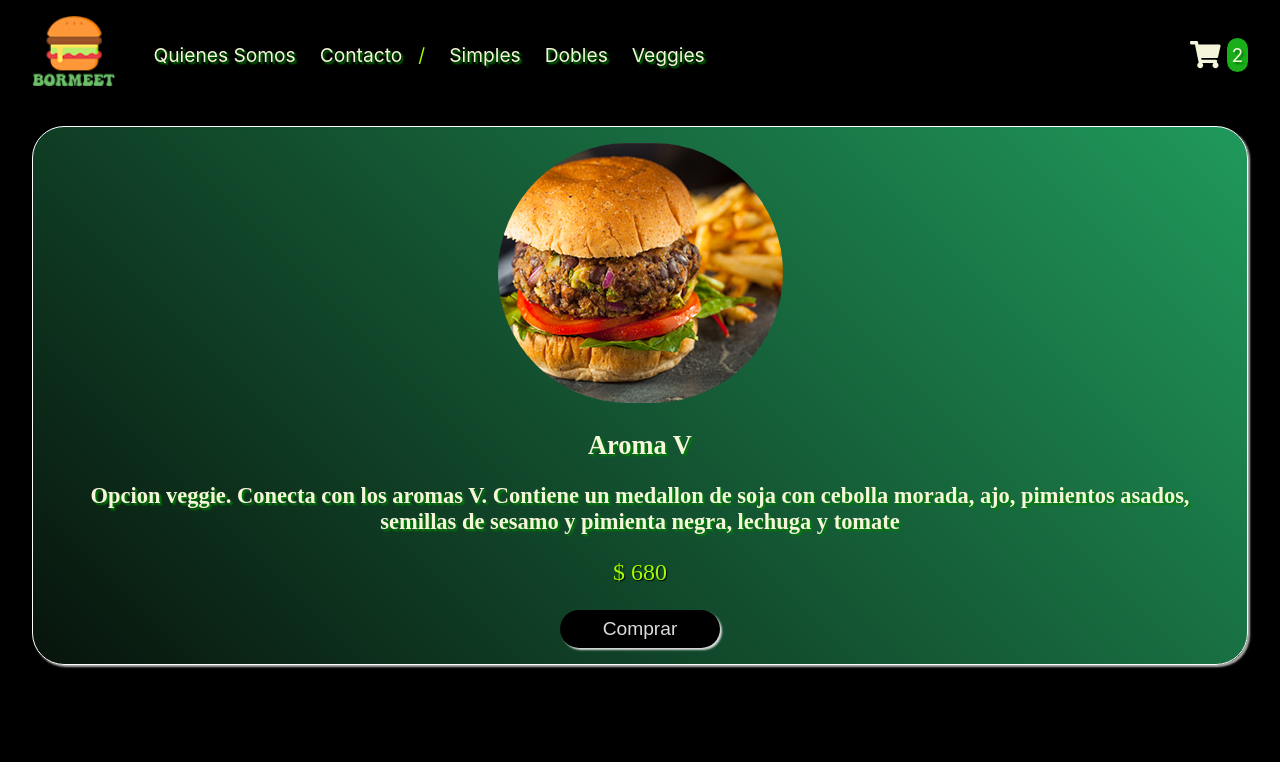
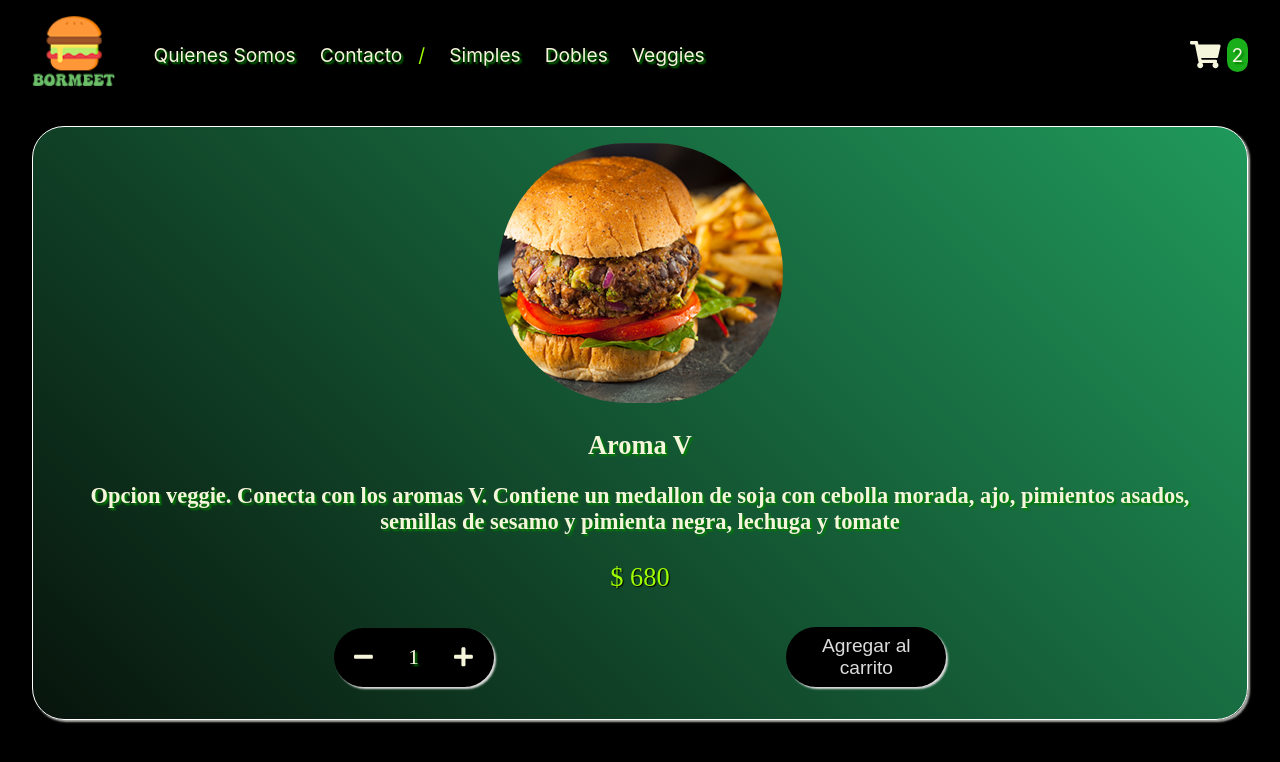
Before and after one commit to thomasceraldi/burmeet, a React (Create React App) app: page /producto/aromav in a window 1280 px wide. Shown: the top 762 px of the page. Built offline with nearby package versions, Linux system fonts and the light colour scheme.

Commit message:
botonCompra

```diff
--- a/src/components/ItemCount.css
+++ b/src/components/ItemCount.css
@@ -1,34 +1,48 @@
 .contenedorItemCount {
-    display: inline-block;
-    border: solid 1px #f5f5dc75;
-    box-shadow: 1px 1px 1px #0f440f;
+    display: flex;
+    justify-content: space-evenly;
+    align-items: center;
     padding: 0.5rem;
-    margin-top: 1.5rem;
+    margin-top: 0rem;
+    margin-bottom: 1.5rem;
 }
 
 .contenedorBotonesSumaResta {
     display: flex;
     justify-content: space-around;
     align-items: center;
+    background-color: black;
+    border-radius: 10rem;
+    box-shadow: 2px 2px 2px;
+    color: gainsboro;
+    width: 10rem;
+    height: 3.7rem;
 }
 
 .contenedorBotonesSumaResta p {
     color: beige;
     text-shadow: 2px 2px 2px green;
-    font-size: 1.5rem;
+    font-size: 1.35rem;
 }
 
 .operador {
     color: beige;
     text-shadow: 2px 2px 2px green;
-    font-size: 1.5rem;
+    font-size: 1.35rem;
 }
 
 .botonAgregarCarrito {
-    color: beige;
-    text-shadow: 2px 2px 2px #008000a6;
-    border: solid 1px #1bae1b9c;
+    background-color: black;
     padding: 0.5rem;
     border-radius: 2rem;
+    box-shadow: 2px 2px 2px;
     font-size: 1.2rem;
+    color: gainsboro;
+    width: 10rem;
 }
+
+.botonAgregarCarrito:hover {
+    color: rgb(157 255 0);
+    background-color: black;
+    transition: 0.3s;
+}
--- a/src/components/ItemCount.js
+++ b/src/components/ItemCount.js
@@ -1,38 +1,39 @@
-import React from "react";
+import React, { useState } from "react";
 import './ItemCount.css';
 import {FontAwesomeIcon} from '@fortawesome/react-fontawesome';
 import {faMinus} from '@fortawesome/free-solid-svg-icons';
 import {faPlus} from "@fortawesome/free-solid-svg-icons";
 
 
-export default function ItemCount({stock, initial, numeroCompras}) {
+export default function ItemCount({stock, initial, onAdd}) {
+    const [itemCounter, setItemCounter] = useState(initial);
 
-    function sustraccionProducto(){
-        if(initial > 1) {
-            numeroCompras(initial - 1);
+    function sumar(){
+        if(itemCounter < stock) {
+            setItemCounter(itemCounter + 1);
         };
     };
 
-    function adicionProducto(){
-        if(initial < stock) {
-            numeroCompras(initial + 1);
+    function restar(){
+        if(itemCounter > 1) {
+            setItemCounter(itemCounter - 1);
         };
     };
 
-    function onAdd(){
-        console.log('Se realizo su compra de ' + initial.toString() + ' productos');
-        numeroCompras(initial = 1);
-    }
+    function addToCart(){
+        onAdd(itemCounter);
+    };
+
 
     return (
         <div className="contenedorItemCount">
             <div className="contenedorBotonesSumaResta">
-                <button onClick={sustraccionProducto}><FontAwesomeIcon icon={faMinus} className="operador"/></button>
-                <p>{initial}</p>
-                <button onClick={adicionProducto}><FontAwesomeIcon icon={faPlus} className="operador"/></button>
+                <button onClick={restar}><FontAwesomeIcon icon={faMinus} className="operador"/></button>
+                <p>{itemCounter}</p>
+                <button onClick={sumar}><FontAwesomeIcon icon={faPlus} className="operador"/></button>
             </div>
             <div>
-                <button onClick={onAdd} className="botonAgregarCarrito">Agregar al carrito</button>
+                <button onClick={addToCart} className="botonAgregarCarrito">Agregar al carrito</button>
             </div>
         </div>
     );
--- a/src/components/ItemDetail.css
+++ b/src/components/ItemDetail.css
@@ -39,21 +39,28 @@
 .precioProductoFiltrado p {
     color: rgb(157 255 0);
     text-shadow: 1px 1px 1px black;
-    font-size: 1.5rem;
+    font-size: 1.65rem;
 }
 
-.botonComprar {
+.contenedorIrCarrito {
+    margin: 3rem 0;
+}
+
+.botonIrCarrito {
     background-color: black;
-    padding: 0.5rem;
-    margin-bottom: 1rem;
+    padding: 0.9rem;
     border-radius: 2rem;
     box-shadow: 2px 2px 2px;
-    font-size: 1.2rem;
-    color: gainsboro;
+    font-size: 1.5rem;
+    color: gainsboro !important;
     width: 10rem;
+    text-shadow: none !important;
+    border: none;
 }
 
-.botonComprar:hover {
-    color: rgb(157 255 0);
+.botonIrCarrito:hover {
+    color: rgb(157 255 0) !important;
     background-color: black;
+    text-shadow: none !important;
+    border: none;
 }
--- a/src/components/ItemDetail.js
+++ b/src/components/ItemDetail.js
@@ -1,7 +1,15 @@
-import React from 'react';
+import React, {useState} from 'react';
 import './ItemDetail.css';
+import ItemCount from "./ItemCount";
+import {Link} from 'react-router-dom';
 
 export default function ItemDetail({item}){
+    const[itemCount, setItemCount] = useState();
+
+    function onAddTime(newItemCount){
+        setItemCount(newItemCount);
+    };
+
     return (
         <div className='contenedorItemFiltrado'>
             <div className='imagenProductoFiltrado'>
@@ -16,9 +24,7 @@ export default function ItemDetail({item}){
             <div className='precioProductoFiltrado'>
                 <p>$ {new Intl.NumberFormat("de-DE").format(item.precio)}</p>
             </div>
-            <div>
-                <button className='botonComprar'>Comprar</button>
-            </div>
+            {!itemCount ? <ItemCount stock={10} initial={1} onAdd={onAddTime}/> : <div className='contenedorIrCarrito'><Link to='/cart' className='botonIrCarrito'>Ir al carrito</Link></div>}
         </div>
     );
 };
--- a/src/components/ItemListContainer.css
+++ b/src/components/ItemListContainer.css
@@ -38,3 +38,14 @@
     from {transform: rotate(0deg); opacity: 100%;}
     to {transform: rotate(360deg); opacity: 0;}
 }
+
+.descripcionesItemListContainer {
+    margin-top: 1rem;
+    color: #2aba0f;
+    font-size: 1.2rem;
+    text-shadow: 1px 1px 1px #aac6b88a;
+}
+
+.descripcionesItemListContainer:last-of-type {
+    margin-bottom: 2rem;
+}
--- a/src/components/ItemListContainer.js
+++ b/src/components/ItemListContainer.js
@@ -3,7 +3,6 @@ import {useParams} from "react-router-dom";
 import './ItemListContainer.css';
 import {FontAwesomeIcon} from '@fortawesome/react-fontawesome';
 import {faHamburger} from '@fortawesome/free-solid-svg-icons';
-import ItemCount from "./ItemCount";
 import {getItems} from './api/getItems';
 import ItemList from "./ItemList";
 import {faSpinner} from "@fortawesome/free-solid-svg-icons";
@@ -25,8 +24,6 @@ export default function ItemListContainer({greeting}) {
         });
     }, [productoCategoria]);
 
-    const[numeroCompraInicial, setNumeroCompraInicial] = useState(1);
-
     return (
         <div>
             <div className="contenedorItemList">
@@ -35,7 +32,8 @@ export default function ItemListContainer({greeting}) {
                 <FontAwesomeIcon icon={faHamburger} className="burger"/>
             </div>
             {productos.length > 0 ? <ItemList producto={productos}/> : <div className="contenedorSpinner"><FontAwesomeIcon icon={faSpinner} className="spinner"/></div>}
-            <ItemCount stock={5} initial={numeroCompraInicial} numeroCompras={setNumeroCompraInicial}/>
+            <p className="descripcionesItemListContainer">* Todas las hamburguesas vienen con papas</p>
+            <p className="descripcionesItemListContainer">* Todos los envios son sin cargo</p>
         </div>
     );
 };
```
